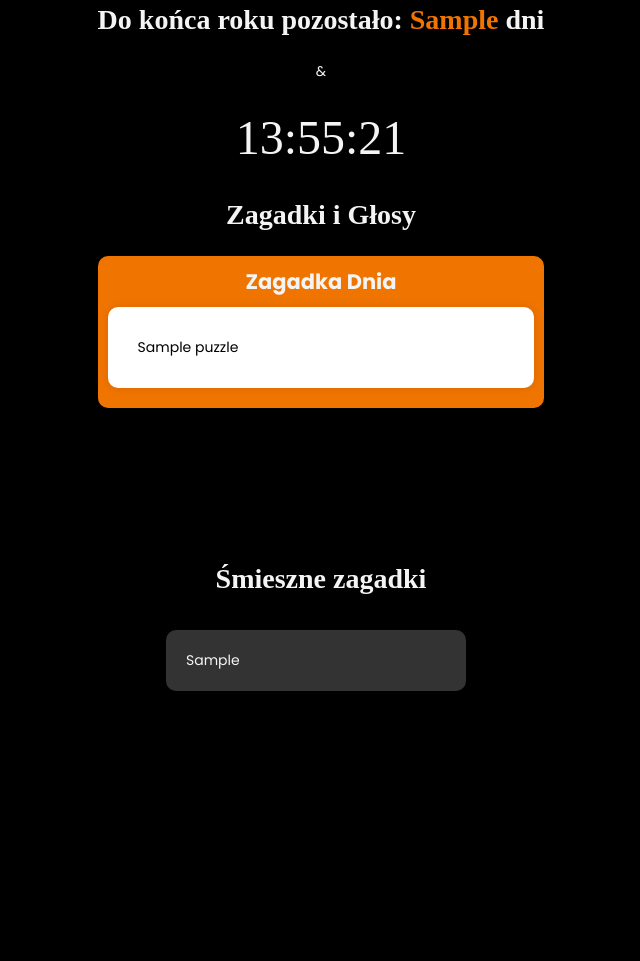
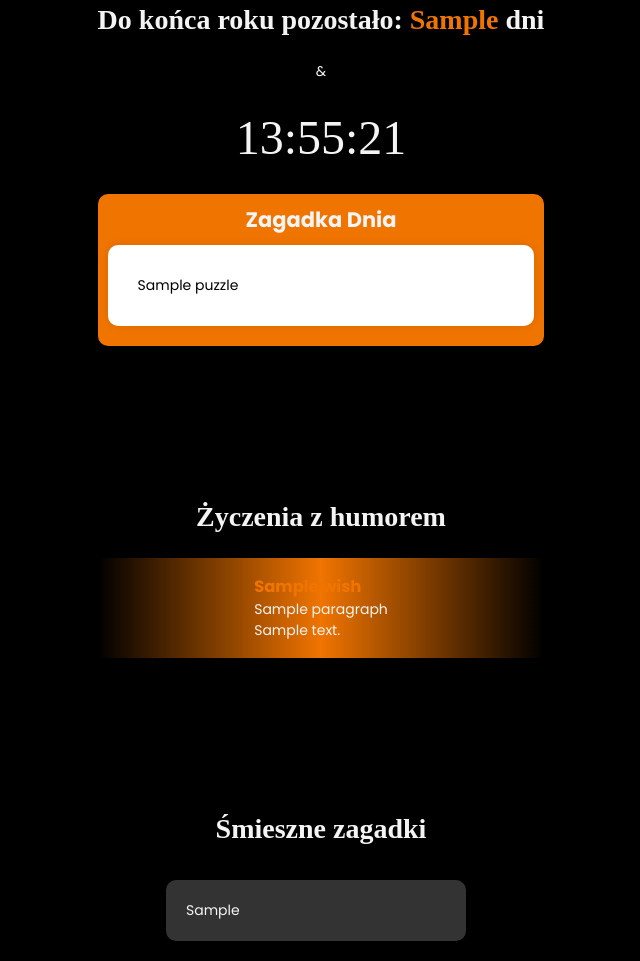
Before and after one commit to Emily0528/Web-Scraping---Strona-ZZ, a Flask app: template templates/index.html in a window 1280 px wide. Shown: the part 213-1174 px from the top of the page, without its empty margins (319-959 px from the left). Before the commit the page ends 904 px from the top, so only its background shows below. Run offline with Flask 3, Linux system fonts and the light colour scheme; the template is opened without the code that fills it: most values are stand-ins (such as "Sample title", 1, 10 or a date in 2020); some web fonts are replaced.

Commit message:
Update index.html

```diff
--- a/templates/index.html
+++ b/templates/index.html
@@ -35,15 +35,32 @@ block content %}
     setInterval(updateClock, 1000);
     updateClock(); // Initialize clock immediately
   </script>
-  <h1>Zagadki i Głosy</h1>
+
   {% for puzzle in puzzles_and_buttons %}
-  <div class="contener">
+  <div class="contener" id="carousel">
     <div class="naglowek"><h2>Zagadka Dnia</h2></div>
     <div class="quote-container">
       <div class="card-text">{{ puzzle }}</div>
     </div>
   </div>
+
   {% endfor %}
+  <div class="box">
+    <h1>Życzenia z humorem</h1>
+    <div class="gradient">
+      <div class="text-container">
+        {% for wish in birthday_wishes %}
+        <div class="text-item">
+          <div class="wish bck">
+            <h3>{{ wish.title }}</h3>
+            <p>{{ wish.paragraph }}</p>
+            <div class="clean-text">{{ wish.clean_text }}</div>
+          </div>
+        </div>
+        {% endfor %}
+      </div>
+    </div>
+  </div>
   <div class="box">
     <h1>Śmieszne zagadki</h1>
     <div class="horizontal">
```
